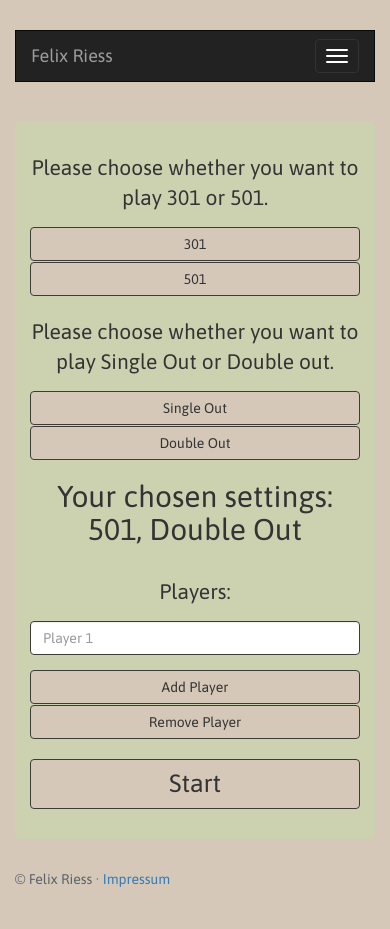
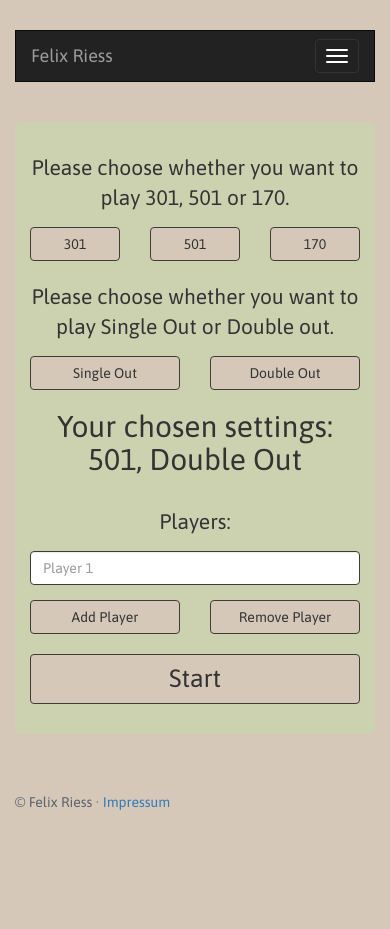
Before and after one commit to felix185/dart-counter, a plain HTML site: page counterSettings.html in a window 390 px wide. After the commit the page ends 852 px from the top, so only its background shows below. Drawn offline with Linux system fonts and the light colour scheme.

Commit message:
Few changes in design. Introduce 170 Game.

```diff
--- a/counterSettings.html
+++ b/counterSettings.html
@@ -19,7 +19,7 @@
 <body onload="init()">
   <div class="container">
       <div class="row">
-          <div class="col-sm-12">
+          <div class="col-xs-12">
               <nav class="navbar navbar-inverse" role="navigation">
                   <a class="navbar-brand" href="index.html">Felix Riess</a>
                   <div class="navbar-header">
@@ -42,15 +42,15 @@
       <br>
       <div class="jumbotron">
           <div class="row">
-              <p>Please choose whether you want to play 301 or 501.</p>
-              <div class="col-sm-5">
+              <p>Please choose whether you want to play 301, 501 or 170.</p>
+              <div class="col-xs-4">
                   <button type="button" class="btn btn-default btn-block" id="301">301</button>
               </div>
-              <div class="col-sm-2">
-                  <!--Free column for design reasons -->
+              <div class="col-xs-4">
+                  <button type="button" class="btn btn-default btn-block" id="501">501</button>
               </div>
-              <div class="col-sm-5">
-                  <button type="button" class="btn btn-default btn-block" id="501">501</button>
+              <div class="col-xs-4">
+                  <button type="button" class="btn btn-default btn-block" id="170">170</button>
               </div>
           </div>
           <br>
@@ -58,13 +58,10 @@
               <center>
                 <p>Please choose whether you want to play Single Out or Double out.</p>
               </center>
-              <div class="col-sm-5">
+              <div class="col-xs-6">
                   <button type="button" class="btn btn-default btn-block" id="single">Single Out</button>
               </div>
-              <div class="col-sm-2">
-                  <!--Free column for design reasons -->
-              </div>
-              <div class="col-sm-5">
+              <div class="col-xs-6">
                   <button type="button" class="btn btn-default btn-block" id="double">Double Out</button>
               </div>
           </div>
@@ -72,31 +69,28 @@
           <br>
           <p>Players:</p>
           <div class="row">
-            <div class="col-sm-12">
+            <div class="col-xs-12">
               <div class="form-group" id="players">
                 <input type="text" class="form-control" placeholder="Player 1" name="player">
               </div>
             </div>
-            <div class="col-sm-5">
+            <div class="col-xs-6">
               <button type="button" class="btn btn-default btn-block" id="addPlayer">Add Player</button>
             </div>
-            <div class="col-sm-2">
-              <!--Free column for design reasons -->
-            </div>
-            <div class="col-sm-5">
+            <div class="col-xs-6">
               <button type="button" class="btn btn-default btn-block" id="removePlayer">Remove Player</button>
             </div>
           </div>
           <br>
           <div class="row">
-            <div class="col-sm-12">
+            <div class="col-xs-12">
               <button type="button" class="btn btn-default btn-block" id="start">Start</button>
             </div>
           </div>
         </div>
           <footer class="footer">
               <div class="row">
-                  <div class="col-sm-12">
+                  <div class="col-xs-12">
                       <p class="text-muted">&copy; Felix Riess &middot; <a href=impressum.html>Impressum</a></p>
                   </div>
               </div>
--- a/js/counterSettings.js
+++ b/js/counterSettings.js
@@ -21,6 +21,11 @@ $('#301').on('click', function () {
 $('#501').on('click', function () {
     startNumber = 501;
     document.getElementById('startnumber').innerText = 501;
+    storeInSessionStorage('startNumber', startNumber);
+})
+$('#170').on('click', function () {
+    startNumber = 170;
+    document.getElementById('startnumber').innerText = 170;
     storeInSessionStorage('startNumber', startNumber);
 })
 //set single out and save it in session Storage
```
Also changed, not shown: counter.html (+1 -1 lines), index.html (+17 -0 lines), js/counterSettings.min.js.
